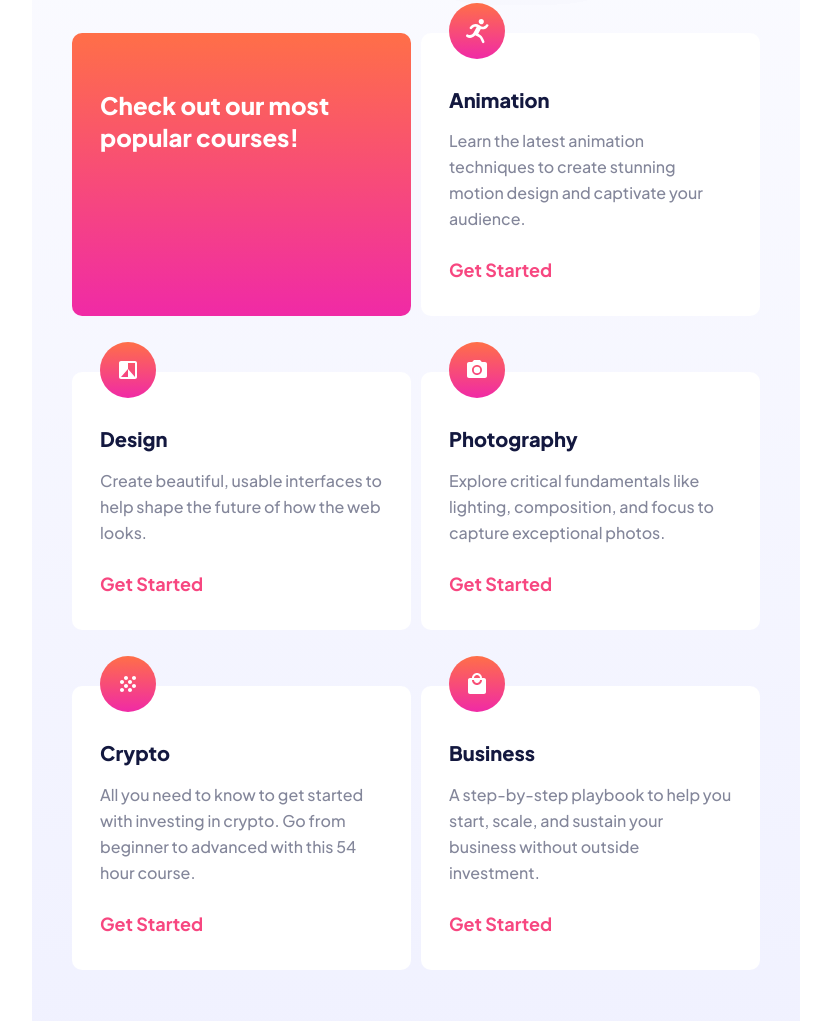
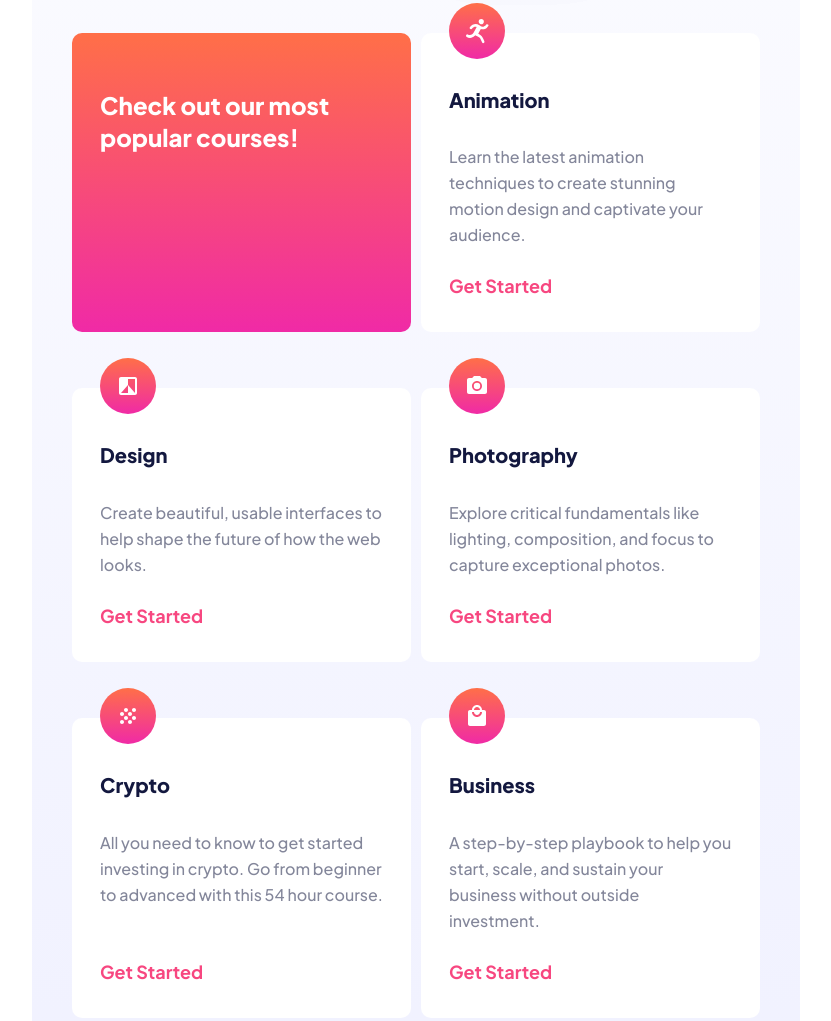
Before and after one commit to tweetandcode/skilled-landing, a website built with Vite: page index.html in a window 1280 px wide. Shown: the part 639-1660 px from the top of the page, without its empty margins (224-1055 px from the left). Built offline with nearby package versions, Linux system fonts and the light colour scheme; some packages are replaced by stand-ins of ours.

Commit message:
using auto margin for alignment

```diff
--- a/index.html
+++ b/index.html
@@ -77,7 +77,7 @@
           <img src="/icon-crypto.svg" alt="crypto-icon" />
           <h2>Crypto</h2>
           <p>
-            All you need to know to get started <span class="hide-desktop">with</span> investing in crypto. Go from beginner to advanced with this 54 hour course.
+            All you need to know to get started investing in crypto. Go from beginner to advanced with this 54 hour course.
           </p>
           <a href="#">Get Started</a>
         </div>
--- a/style.css
+++ b/style.css
@@ -152,6 +152,8 @@ h1.heading-l {
 }
 
 .category {
+  display: flex;
+  flex-direction: column;
   position: relative;
   background: white;
   padding: 0px 28px 32px 28px;
@@ -183,6 +185,7 @@ h1.heading-l {
 }
 
 .category a {
+  margin: auto 0 0 0;
   font-family: 'Plus Jakarta Sans';
   font-weight: 700;
   font-size: 18px;
```
